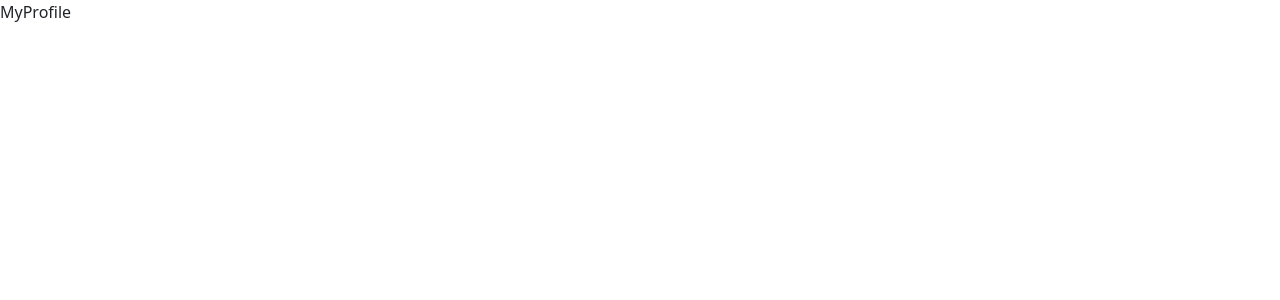
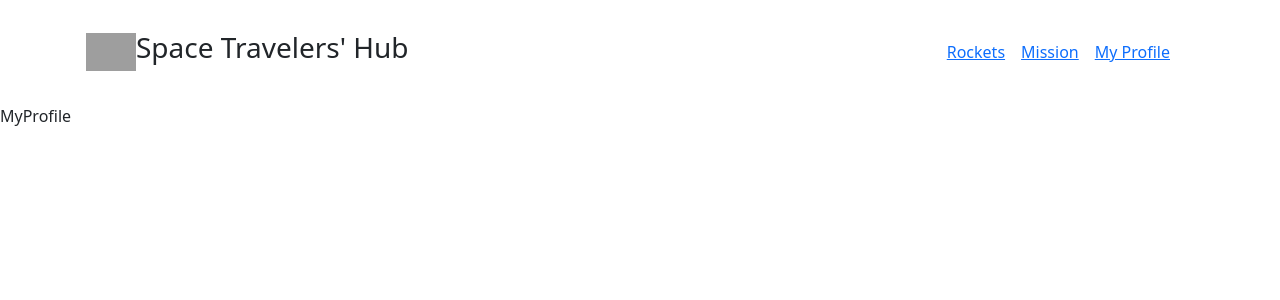
Before and after one commit to Wineshuga/nassa, a React (Create React App) app: page /MyProfile in a window 1280 px wide. Shown: the top 300 px of the page. Built offline with nearby package versions, Linux system fonts and the light colour scheme; grey boxes are pictures that could not be loaded.

Commit message:
Update the app file

```diff
--- a/src/App.js
+++ b/src/App.js
@@ -3,13 +3,15 @@
 import './App.css';
 import MyProfile from './components/MyProfile';
 import Mission from './components/Mission';
+import Rockets from './components/Rockets';
 
 function App() {
   return (
     <>
       <BrowserRouter>
+        <Nav />
         <Routes>
-          <Route path="/" element={<Nav />} />
+          <Route path="/" element={<Rockets />} />
           <Route path="/MyProfile" element={<MyProfile />} />
           <Route path="/Mission" element={<Mission />} />
           <Route path="*" element={<h3>No Match</h3>} />
```
